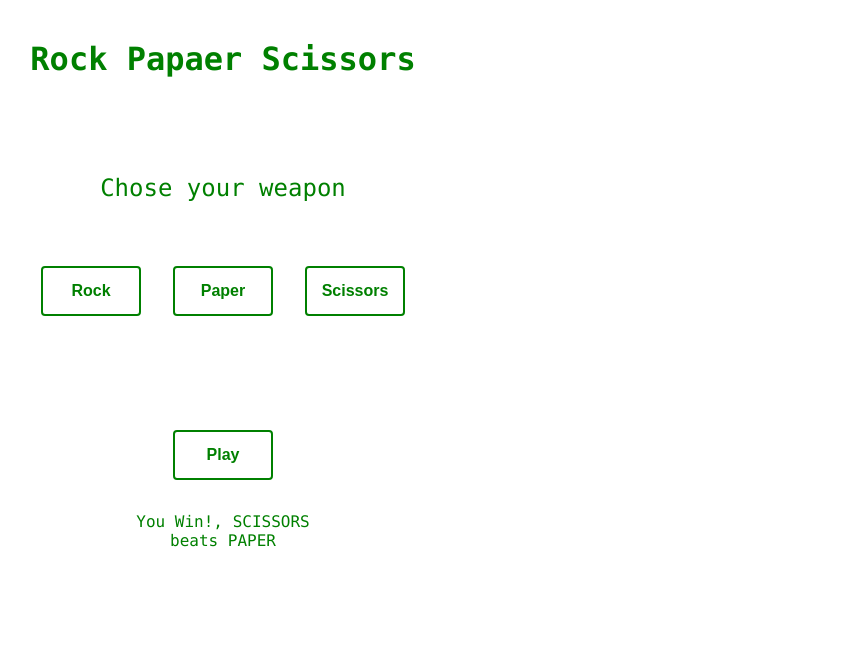
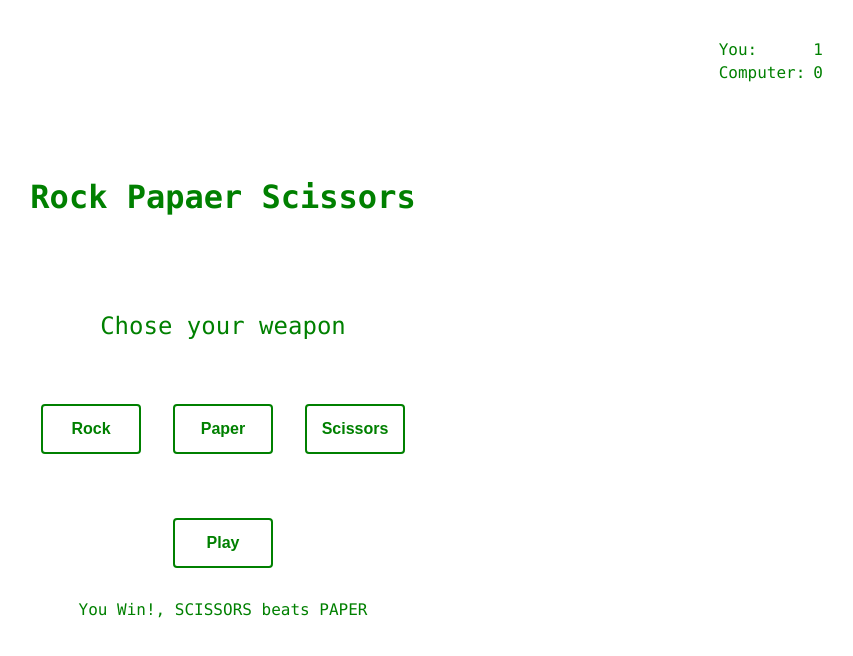
Before and after one commit to tDesmond/rock-paper-scissors, a plain HTML site: page index.html in a window 1280 px wide. Both pictures are taken after a click on the button "Play". Shown: the whole page, without its empty margins (417-1270 px from the left). Drawn offline with Linux system fonts and the light colour scheme.

Commit message:
Created a functional game. Best to 3 and the game restarts when someone wins

```diff
--- a/game_script.js
+++ b/game_script.js
@@ -9,6 +9,9 @@ const PAPER_BUTTON = document.querySelector("#paper-btn")
 const SCISSORS_BUTTON = document.querySelector("#scissors-btn")
 const PLAY_BUTTON = document.querySelector("#play-btn")
 
+const PLAYER_SCORE = document.querySelector(".player-score")
+const COMPUTER_SCORE = document.querySelector(".computer-score")
+
 
 let computerSelection, playerSelection, playerScore=0, computerScore=0
 
@@ -19,8 +22,7 @@ function getComputerChoice(){
     return CHOICES[radomInt()]
 }
 
-function playRound(computer, player){
-
+function checkWinner(computer, player){
     if (computer == player) return "T'is a draw!"
     if (computer == "ROCK"){
         if (player == "SCISSORS") {
@@ -54,13 +56,35 @@ function setPlayerChoice(choice){
     PLAYER_CHOICE.textContent = playerSelection
 }
 
+function updateScore(){
+    PLAYER_SCORE.textContent = playerScore
+    COMPUTER_SCORE.textContent = computerScore
+}
+
+function isGameOver(){
+    console.log((playerScore >= 3))
+    console.log((computerScore >= 3))
+    return ((playerScore >= 3) || (computerScore >= 3))
+}
+
+function playRound(computer, player){
+    RESULT_TEXT.textContent = checkWinner(computer, player)
+    updateScore()
+    if(isGameOver()){
+        alert(`Game over
+            You: ${playerScore}
+            Compter: ${computerScore}`)
+        playerScore = 0
+        computerScore = 0
+        updateScore()
+    }
+}
 function game(){
-
     ROCK_BUTTON.onclick = () => setPlayerChoice("ROCK")
     PAPER_BUTTON.onclick = () => setPlayerChoice("PAPER")
     SCISSORS_BUTTON.onclick = () => setPlayerChoice("SCISSORS")
 
-    PLAY_BUTTON.onclick = () => RESULT_TEXT.textContent = (playRound(getComputerChoice(), playerSelection))
+    PLAY_BUTTON.onclick = () => (playRound(getComputerChoice(), playerSelection))
 }
 
 game()
--- a/index.html
+++ b/index.html
@@ -9,6 +9,16 @@
     <title>Rock Papaer Scissors</title>
 </head>
 <body>
+    <div class="score-board">
+        <div class="player-titles">
+            <div>You:</div>
+            <div>Computer:</div>
+        </div>
+        <div class="player-scores">
+            <div class="player-score">0</div>
+            <div class="computer-score">0</div>
+        </div>
+    </div>
     <div class="title">Rock Papaer Scissors</div>
     <div class="prompt">Chose your weapon</div>
     <div class="options">
@@ -17,7 +27,9 @@
         <button id="scissors-btn">Scissors</button>
     </div>
     <div class="player-choice"></div>
-    <button id="play-btn">Play</button>
+    <div class="play-btn-container">
+        <button id="play-btn">Play</button>
+    </div>
     <div class="result"></div>
 </body>
 </html>
--- a/stlye.css
+++ b/stlye.css
@@ -2,13 +2,27 @@
 body {
     display: flex;
     flex-direction: column;
-    justify-content: center;
-    align-items: center;
+    /* justify-content: center; */
+    /* align-items: center; */
     gap: 32px;
 
     font-family: Monaco;
     background-color: white;
     color: green;
+}
+
+.score-board {
+    display: flex;
+    flex-direction: row;
+    justify-content: flex-end;
+    padding: 32px;
+    gap: 8px;
+}
+
+.player-titles, .player-scores {
+    display: flex;
+    flex-direction: column;
+    gap: 4px;
 }
 
 .title {
@@ -21,6 +35,7 @@ body {
 .prompt {
     padding: 32px;
     font-size: x-large;
+    text-align: center;
 }
 
 button {
@@ -45,13 +60,19 @@ button:hover {
     padding: 0px;
 }
 
+.play-btn-container {
+    display: flex;
+    justify-content: center;
+}
+
 #rock-btn, #paper-btn, #scissors-btn, #play-btn {
     height: 50px;
     width: 100px;
 }
 
+
 .player-choice, .result {
-    height: 50px;
-    width: 200px;
+    /* height: 50px;
+    width: 200px; */
     text-align: center;
 }
```
